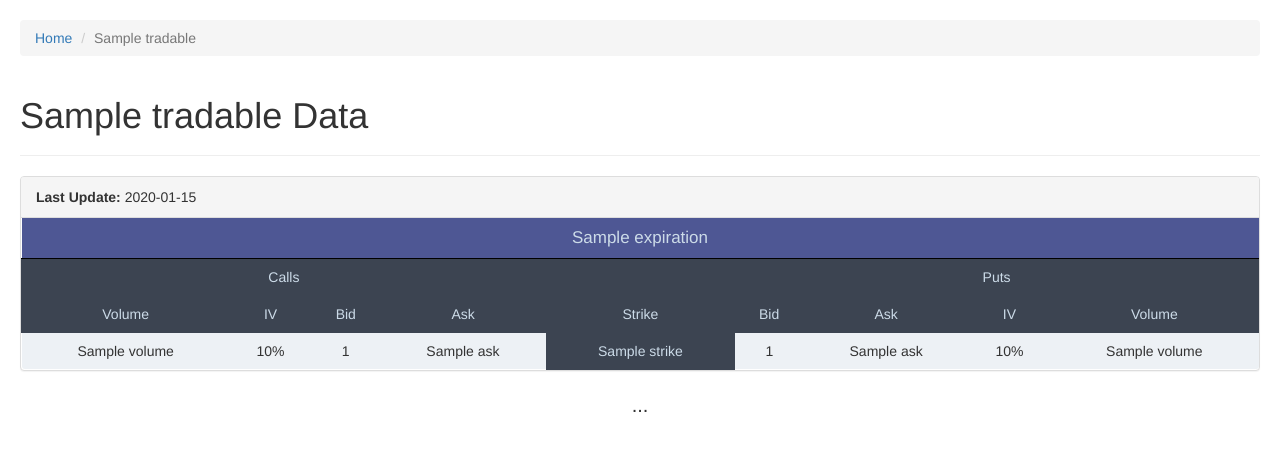
After one commit to djcohen03/tdserver, a Flask app: template static/templates/chain.html in a window 1280 px wide. The commit adds this page. Shown: the top 451 px of the page. Run offline with Flask 2, Linux system fonts and the light colour scheme; the template is opened without the code that fills it: most values are stand-ins (such as "Sample title", 1, 10 or a date in 2020); parts of the project's set-up code (start-up, migrations or seed data) failed here and were passed over; some libraries are stand-ins or nearby versions.

Commit message:
Added template to display options in a chain-structure

```diff
--- a/app.py
+++ b/app.py
@@ -22,6 +22,48 @@ def tradable(id):
     tradable = session.query(Tradable).get(id)
     data, fetchtime = getchain(tradable.name)
     return render_template('tradable.html', tradable=tradable, data=data, fetchtime=fetchtime)
+
+@app.route('/chain/<int:id>')
+def chain(id):
+    tradable = session.query(Tradable).get(id)
+    allvalues, fetchtime = getchain(tradable.name)
+
+    # Bin values by type and expiration:
+    expirations = set(value.option.expiration for value in allvalues)
+    chainmap = {
+        expiration: {
+            'PUT': [], 'CALL': []
+        }
+        for expiration in expirations
+    }
+    for value in allvalues:
+        chainmap[value.option.expiration][value.option.type].append(value)
+
+    chain = []
+    for expiration in sorted(list(chainmap.keys())):
+        putcallmap = chainmap[expiration]
+        puts = putcallmap['PUT']
+        calls = putcallmap['CALL']
+
+        putstrikes  = {item.option.strike: item for item in puts}
+        callstrikes = {item.option.strike: item for item in calls}
+        strikes = sorted(list(set(list(putstrikes.keys()) + list(callstrikes.keys()))))
+
+        strikemap = {
+            strike: {
+                'put': putstrikes.get(strike),
+                'call': callstrikes.get(strike)
+            }
+            for strike in strikes
+        }
+        chainlist = [
+            (strike, strikemap[strike]['put'], strikemap[strike]['call'])
+            for strike in sorted(strikes)
+        ]
+
+        chain.append((expiration, chainlist))
+
+    return render_template('chain.html', tradable=tradable, chain=chain, fetchtime=fetchtime)
 
 
 def getchain(name='SPY'):
--- a/static/css/main.css
+++ b/static/css/main.css
@@ -9,14 +9,14 @@ body {
     font-weight: bold;
 }
 
-td.type-call {
+/* td.type-call {
     font-weight: bold;
     color: rgb(0, 94, 158);
 }
 td.type-put {
     font-weight: bold;
     color: rgb(210, 76, 0);
-}
+} */
 
 table.table td, table.table th {
     text-align: center;
--- a/static/templates/_base.html
+++ b/static/templates/_base.html
@@ -8,6 +8,10 @@
         <script src="https://momentjs.com/downloads/moment.js"></script>
         <link rel="stylesheet" href="https://maxcdn.bootstrapcdn.com/bootstrap/3.4.0/css/bootstrap.min.css">
         <link rel="stylesheet" href="/static/css/main.css">
+
+        {% block head %}
+        {% endblock %}
+
     </head>
     <body>
         {% block body %}
--- /dev/null
+++ b/static/templates/chain.html
@@ -0,0 +1,104 @@
+{% extends '_base.html' %}
+
+{% block head  %}
+<style media="screen">
+
+td.strike, tr.sub-headers td, tr.sub-types td {
+    background: #3c4451;
+    color: #ccdbe8;
+    border: 1px solid #3c4451;
+}
+
+tr.expiration td {
+    background: #4e5794;
+    color: #ccdbe8;
+    border-bottom: 1px solid #000000;
+    font-size: 17px;
+}
+
+td.ask:hover {
+    background: #aaf9aa75;
+}
+td.bid:hover {
+    background: #f9aaaa75;
+}
+td.bid, td.ask {
+    cursor: pointer;
+}
+tbody {
+    background: #edf1f5;
+}
+
+</style>
+{% endblock %}
+
+
+{% block body %}
+<ol class="breadcrumb">
+    <li><a href="/">Home</a></li>
+    <li class="active">{{ tradable.name }}</li>
+</ol>
+
+
+
+<div class="page-header">
+    <h1>{{ tradable.name }} Data</h1>
+</div>
+
+
+<div class="panel panel-default">
+    <!-- Default panel contents -->
+    <div class="panel-heading">
+        <span class='bold'>Last Update:</span> {{ fetchtime }}
+    </div>
+    <!-- <div class="panel-body">
+        <p class='col-sm-4'>
+            This is a random sample of {{ data | length }} data points taken on
+            {{ fetchtime }}, sampled from the entire ladder of {{ tradable.name }}
+            options.  The data set has been cut down to reduce loading time.
+        </p>
+    </div> -->
+
+    <table class="table">
+        <tbody>
+            {% for expiration, strikes in chain %}
+            <tr class='expiration'>
+                <td colspan="9">{{ expiration }}</td>
+            </tr>
+            <tr class='sub-types'>
+                <td colspan="4">Calls</td>
+                <td></td>
+                <td colspan="4">Puts</td>
+            </tr>
+            <tr class='sub-headers'>
+                <td>Volume</td>
+                <td>IV</td>
+                <td>Bid</td>
+                <td>Ask</td>
+                <td>Strike</td>
+                <td>Bid</td>
+                <td>Ask</td>
+                <td>IV</td>
+                <td>Volume</td>
+            </tr>
+            {% for strike, put, call in strikes %}
+            <tr>
+                <td>{% if call %}{{ call.volume }}{% endif %}</td>
+                <td>{% if call %}{{ call.volatility | round(1) }}%{% endif %}</td>
+                <td class='bid'>{% if call %}{{ call.bid }}{% endif %}</td>
+                <td class='ask'>{% if call %}{{ call.ask }}{% endif %}</td>
+                <td class='strike'>{{ strike }}</td>
+                <td class='bid'>{% if put %}{{ put.bid }}{% endif %}</td>
+                <td class='ask'>{% if put %}{{ put.ask }}{% endif %}</td>
+                <td>{% if put %}{{ put.volatility | round(1) }}%{% endif %}</td>
+                <td>{% if put %}{{ put.volume }}{% endif %}</td>
+            </tr>
+            {% endfor  %}
+            {% endfor %}
+        </tbody>
+    </table>
+</div>
+<p class="text-center ft-20">...</p>
+
+
+{% endblock %}
--- a/static/templates/tradable.html
+++ b/static/templates/tradable.html
@@ -49,7 +49,7 @@
                 <td>{{ item.dte }}</td>
                 <td>{{ item.option.strike }}</td>
                 <td>{{ item.underlying | round(2) }}</td>
-                <td class="{% if item.itm %}text-danger{% endif %}">{% if item.itm %}Yes{% else %}No{% endif %}</td>
+                <td class="{% if item.itm %}text-success{% else %}text-danger{% endif %}">{% if item.itm %}ITM{% else %}OTM{% endif %}</td>
                 <td>{{ item.bid }}</td>
                 <td>{{ item.ask }}</td>
                 <td>{{ item.last }}</td>
```
